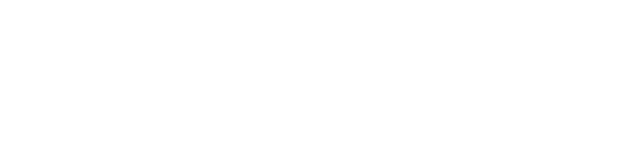
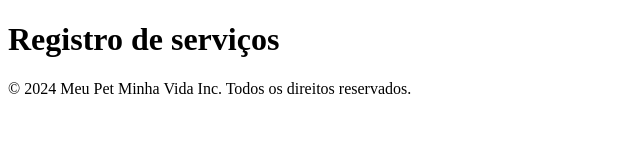
Before and after one commit to Thiago-Develooper/DisciplinaProgramaoWeb, a plain HTML site: page DisciplinaProgramaoWeb/Aula05-Prova/Prova01Atual/index.html in a window 1280 px wide. Shown: the whole page, without its empty margins (0-640 px from the left). Drawn offline with Linux system fonts and the light colour scheme.

Commit message:
Estrutura básica criada

```diff
--- a/DisciplinaProgramaoWeb/Aula05-Prova/Prova01Atual/index.html
+++ b/DisciplinaProgramaoWeb/Aula05-Prova/Prova01Atual/index.html
@@ -9,6 +9,21 @@
 </head>
 <body>
 
+    <!-- Header pq nois é semântico -->
+    <header>
+        <h1>Registro de serviços</h1>
+    </header>
+
+    <!-- Main pq nois é semântico tb -->
+    <main>
+
+    </main>
+
+    <!-- Footer pq nois é mt semântico mn -->
+    <footer>
+        <p>&copy; 2024 Meu Pet Minha Vida Inc. Todos os direitos reservados.</p>
+    </footer>
+
     <script src="script.js"></script>
 </body>
 </html>
```
